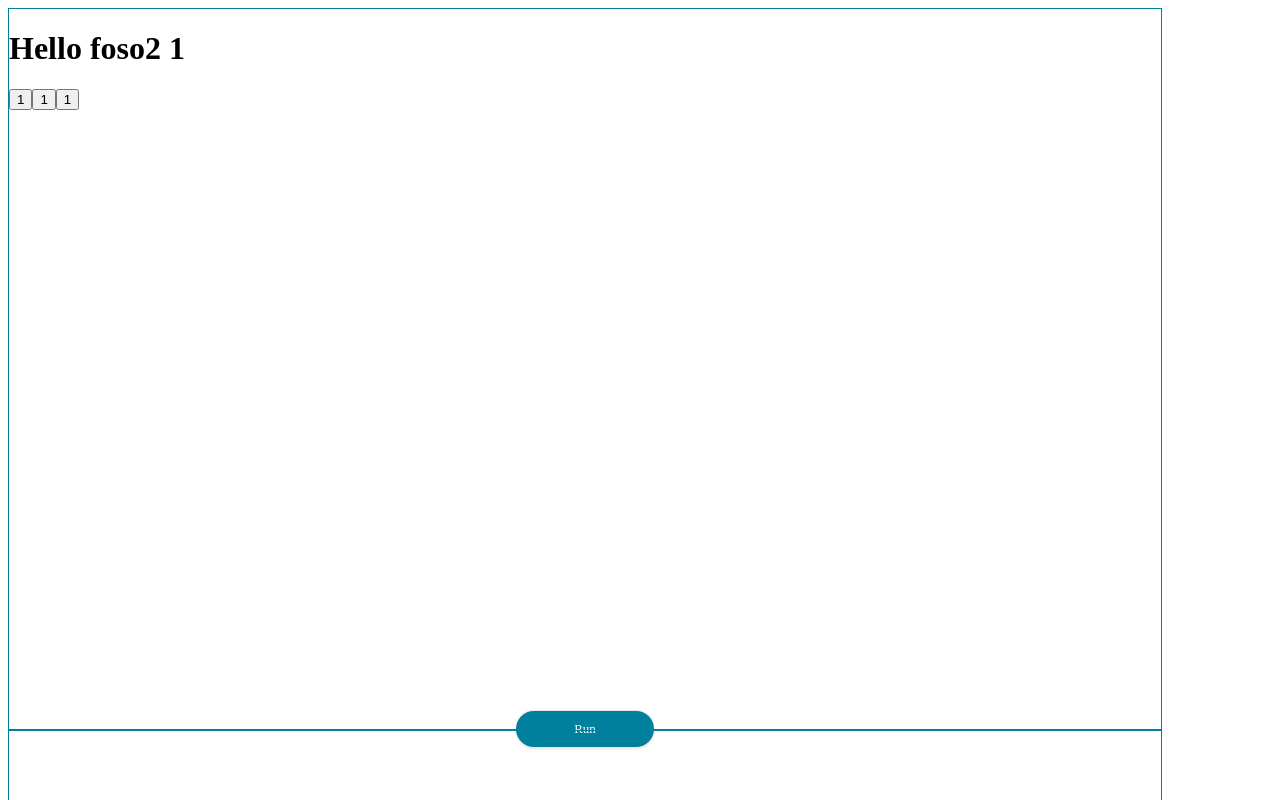
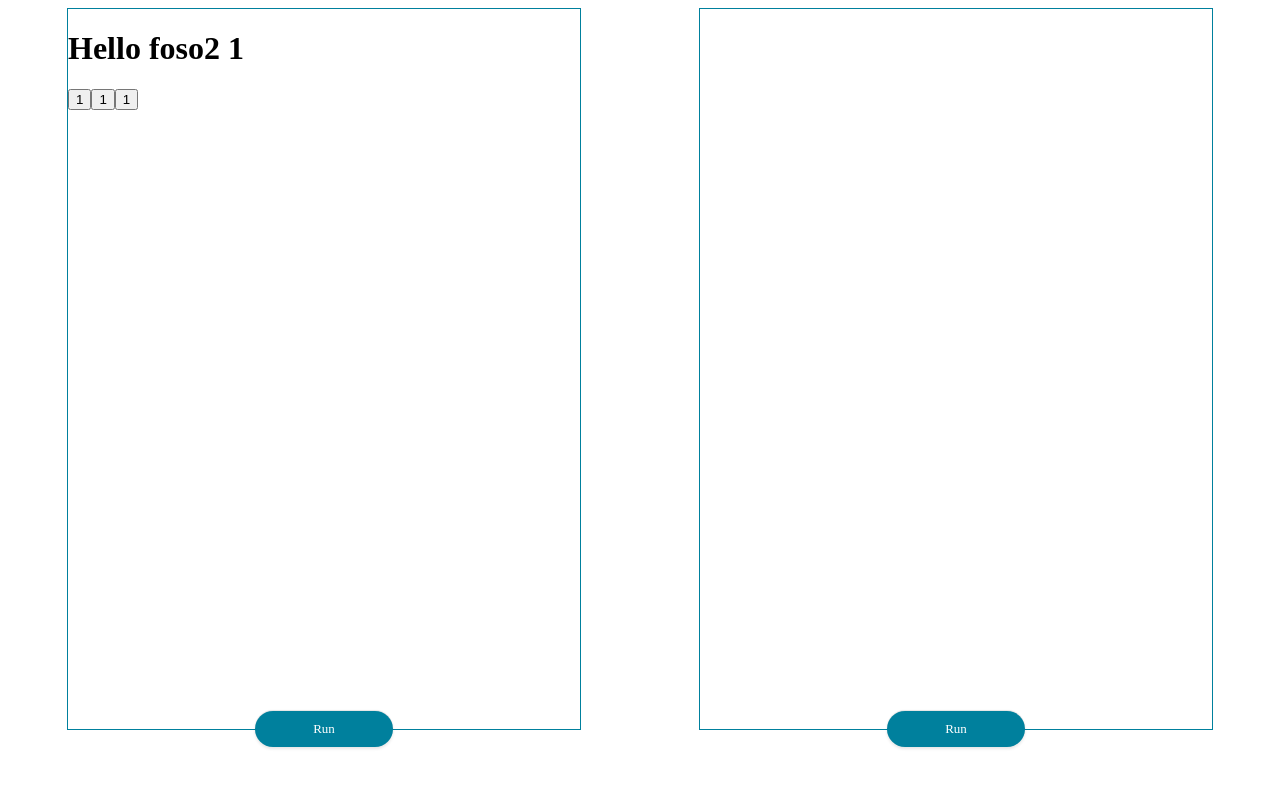
Before and after one commit to zhangchen21/Inline-React, a website: page src/1.html in a window 1280 px wide. Shown: the top 800 px of the page. Drawn offline with Linux system fonts and the light colour scheme.

Commit message:
fix: optimize style

```diff
--- a/src/1.html
+++ b/src/1.html
@@ -7,19 +7,23 @@
     <script src="../react.js"></script>
     <title>Document</title>
     <style>
+		body {
+			display: flex;
+			justify-content: space-around;
+		}
 		#root {
-			width: 90vw;
+			width: 40vw;
 			height: 90vh;
 
-            border: 1px solid #00809D;
-            position: relative;
+			border: 1px solid #00809D;
+			position: relative;
 		}
 		#root2 {
-			width: 90vw;
+			width: 40vw;
 			height: 90vh;
 
-            border: 1px solid #00809D;
-            position: relative;
+			border: 1px solid #00809D;
+			position: relative;
 		}
 		.btn {
 			width: 138px;
```
